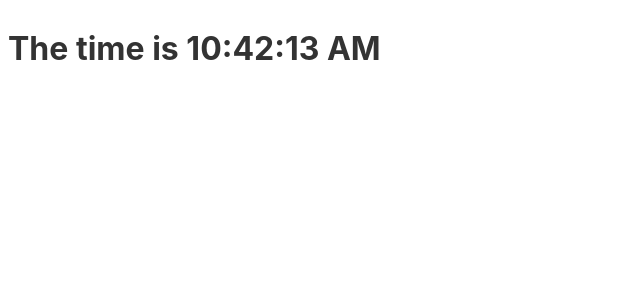
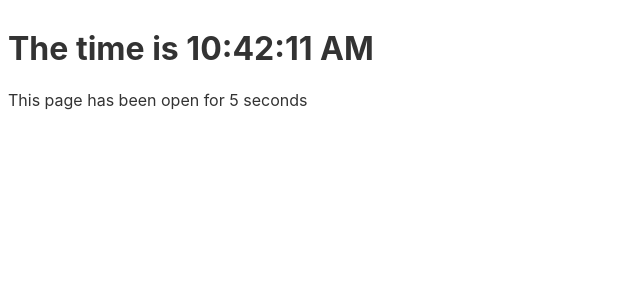
Before and after one commit to Annie-Huang/my-svelte-project2, a Svelte app: page / in a window 1280 px wide. Shown: the top 300 px of the page, without its empty margins (0-640 px from the left). Built offline with nearby package versions, Linux system fonts and the light colour scheme.

Commit message:
Stores - Derived stores

```diff
--- a/src/App.svelte
+++ b/src/App.svelte
@@ -1,6 +1,6 @@
 <!--From Stores/Readable stores to-->
 <script>
-    import { time } from './stores.js';
+    import { time, elapsed } from './stores.js';
 
     const formatter = new Intl.DateTimeFormat('en', {
         hour12: true,
@@ -11,3 +11,8 @@
 </script>
 
 <h1>The time is {formatter.format($time)}</h1>
+
+<p>
+    This page has been open for
+    {$elapsed} {$elapsed === 1 ? 'second' : 'seconds'}
+</p>
--- a/src/stores.js
+++ b/src/stores.js
@@ -1,4 +1,4 @@
-import { readable } from 'svelte/store';
+import { readable, derived } from 'svelte/store';
 
 // The first argument to readable is an initial value, which can be null or undefined if you don't have one yet.
 // The second argument is a start function that takes a set callback and returns a stop function.
@@ -12,3 +12,12 @@
         clearInterval(interval);
     };
 });
+
+const start = new Date();
+
+// You can create a store whose value is based on the value of one or more other stores with derived.
+// https://svelte.dev/docs#derived
+export const elapsed = derived(
+    time,
+    $time => Math.round(($time - start) / 1000)
+);
```
